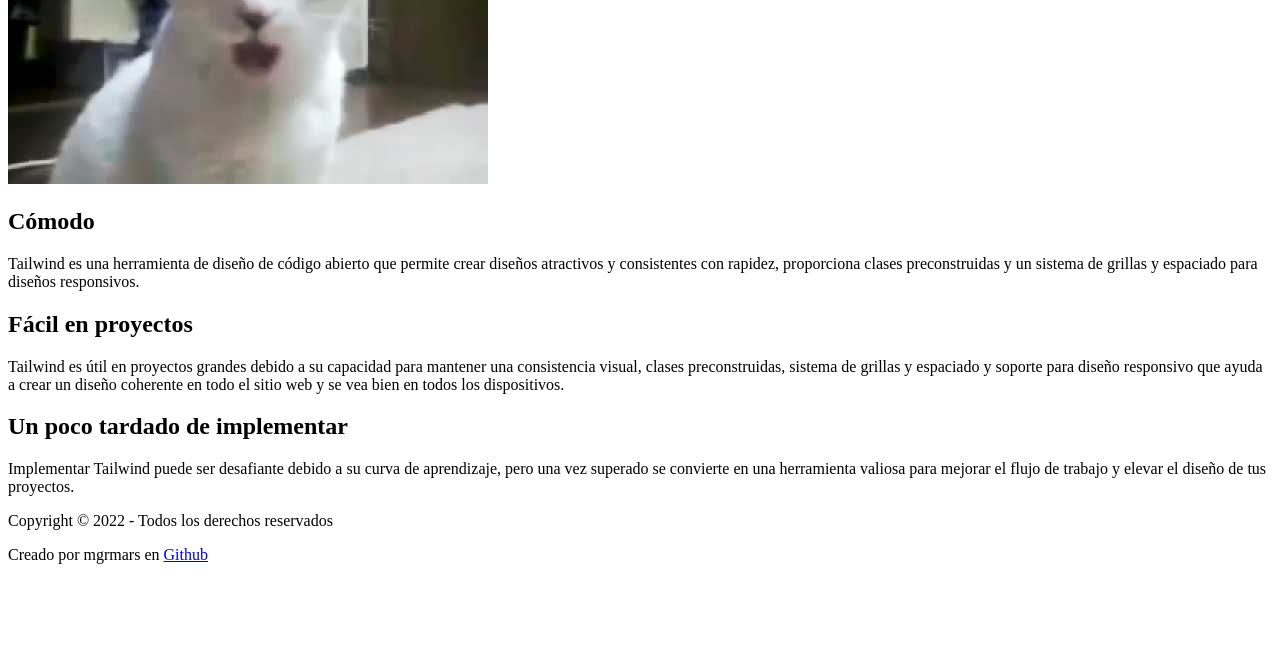
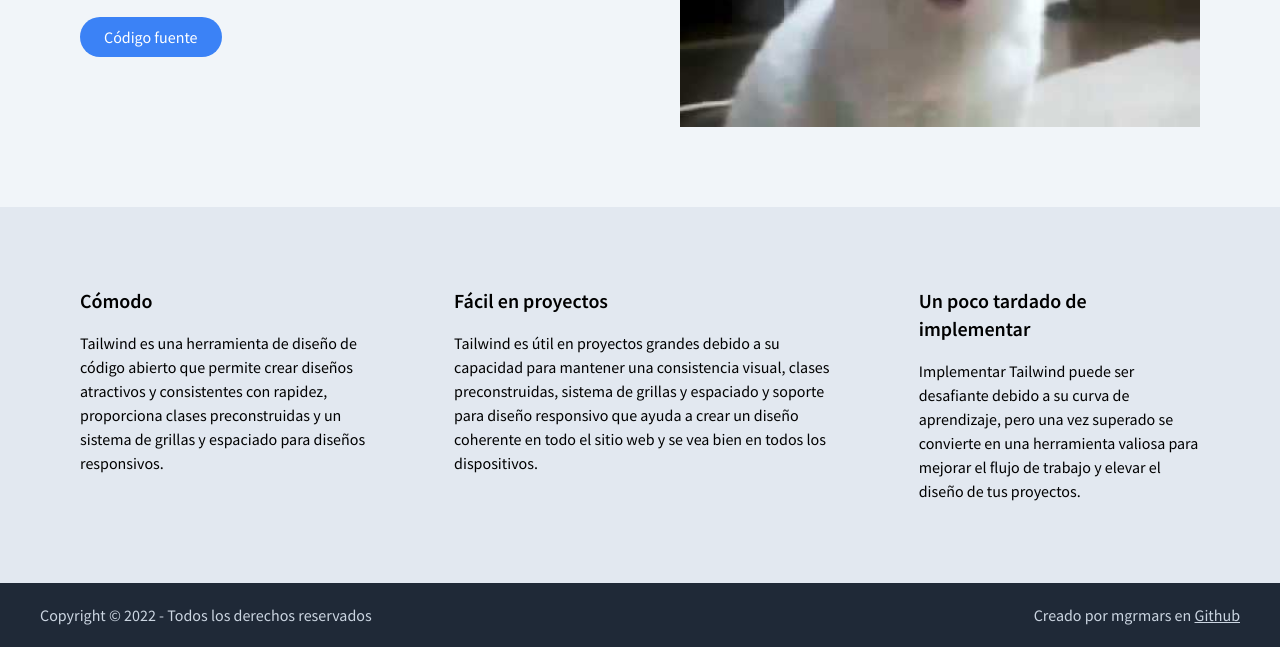
Before and after one commit to mgrmars/tailwindcss-project-01, a website: page index.html in a window 1280 px wide. Shown: the part 407-1054 px from the top of the page. Before the commit the page ends 987 px from the top, so only its background shows below. Drawn offline with Linux system fonts and the light colour scheme; the site is published under a folder, as on GitHub Pages, so addresses that start at the root find nothing.

Commit message:
css fixed for github pages

```diff
--- a/index.html
+++ b/index.html
@@ -3,7 +3,7 @@
   <head>
     <meta charset="UTF-8" />
     <meta name="viewport" content="width=device-width, initial-scale=1.0" />
-    <link rel="stylesheet" href="/dist/output.css" />
+    <link rel="stylesheet" href="./output.css" />
     <link rel="preconnect" href="https://fonts.googleapis.com" />
     <link rel="preconnect" href="https://fonts.gstatic.com" crossorigin />
     <link
--- a/package.json
+++ b/package.json
@@ -4,6 +4,7 @@
   "description": "",
   "main": "index.js",
   "scripts": {
+    "dev" : "npx tailwindcss -i ./src/input.css -o ./output.css --watch",
     "test": "echo \"Error: no test specified\" && exit 1"
   },
   "keywords": [],
```
Also changed, not shown: output.css (added).
